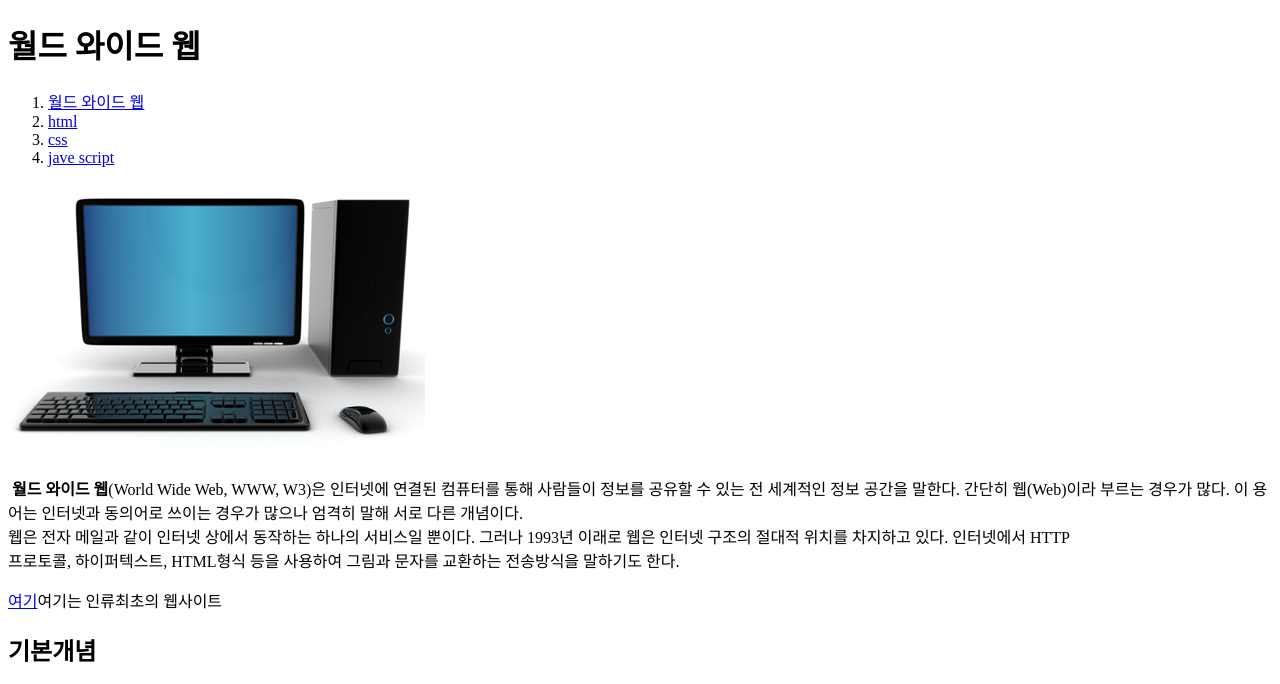
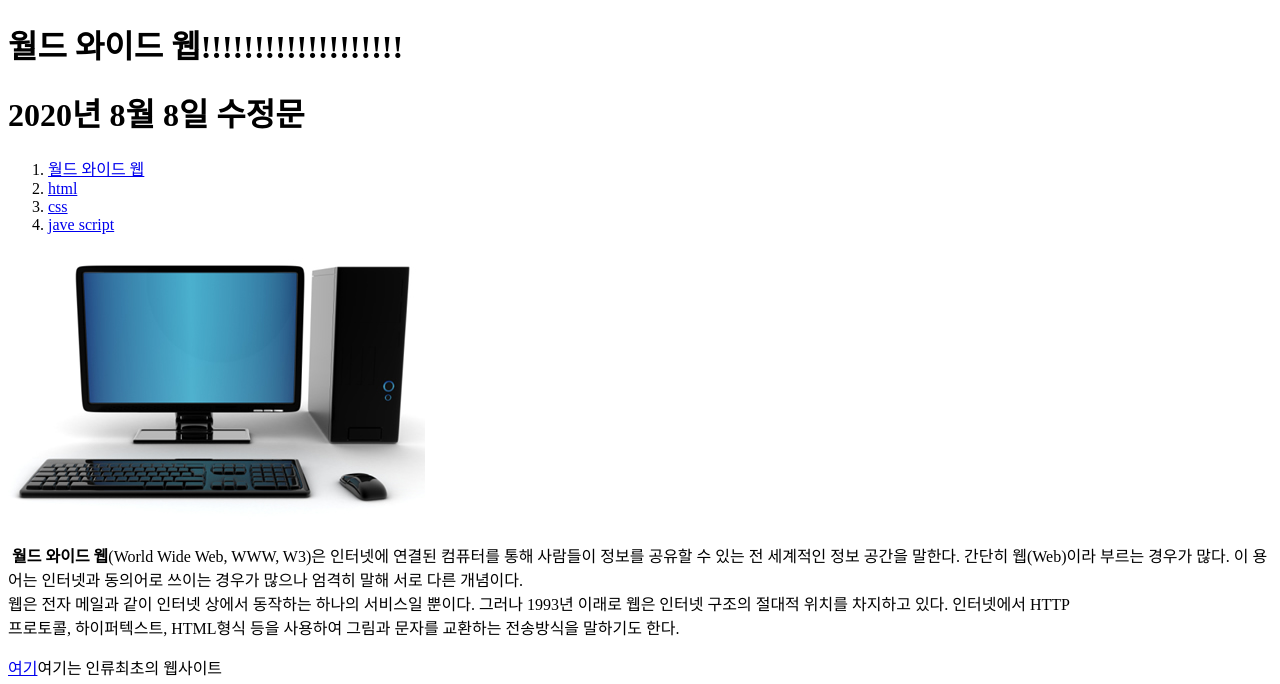
Before and after one commit to ere-der/test, a plain HTML site: page index.html in a window 1280 px wide. Shown: the top 684 px of the page. Drawn offline with Linux system fonts and the light colour scheme.

Commit message:
index.html

```diff
--- a/index.html
+++ b/index.html
@@ -6,7 +6,8 @@
   </head>
 
 <body>
-<h1>월드 와이드 웹</h1>
+<h1>월드 와이드 웹!!!!!!!!!!!!!!!!!!!</h1>
+<h1>2020년 8월 8일 수정문</h2>
 <ol>
   <li><a href = "index.html">월드 와이드 웹</a></li>
   <li><a href = "html.html">html</a></li>
```
